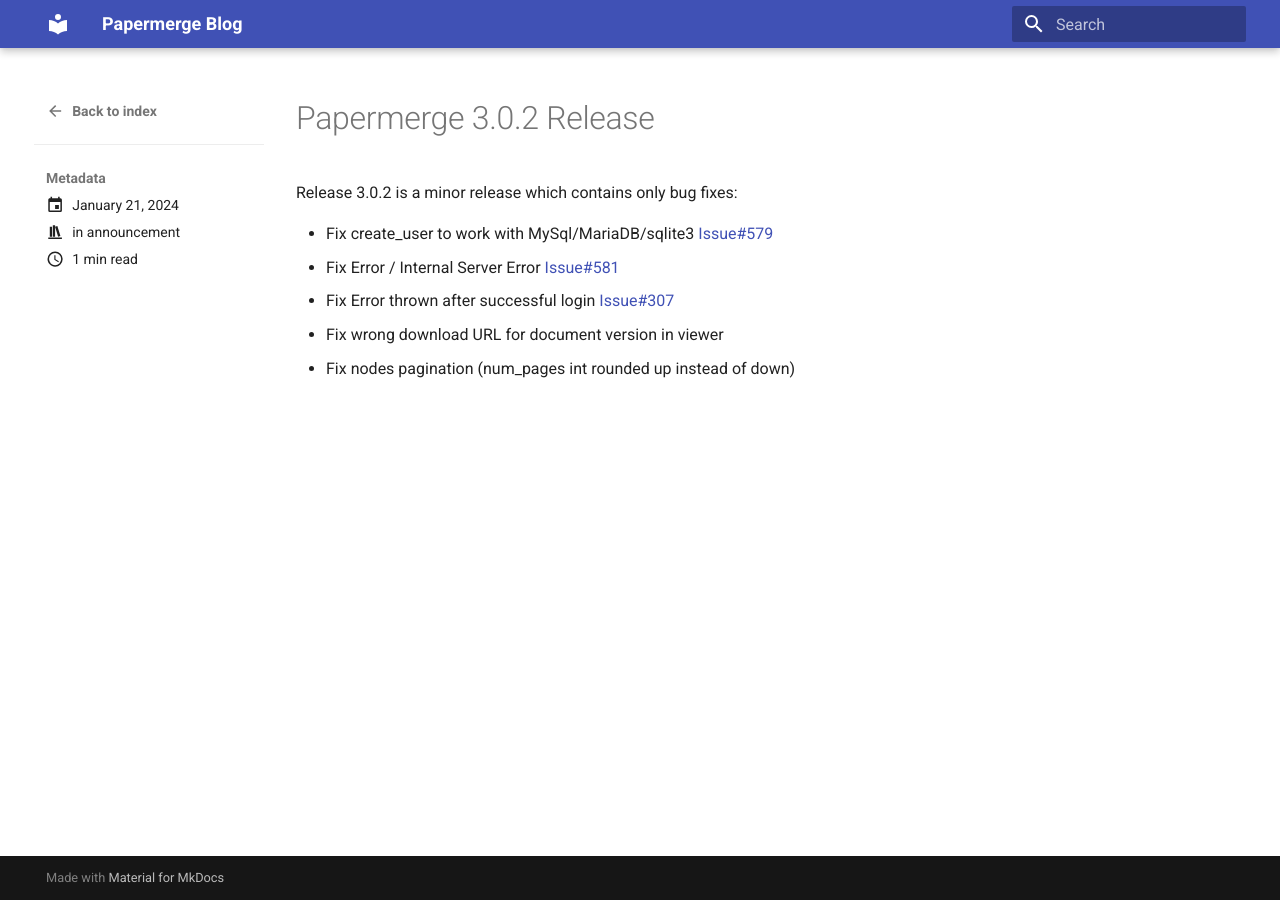
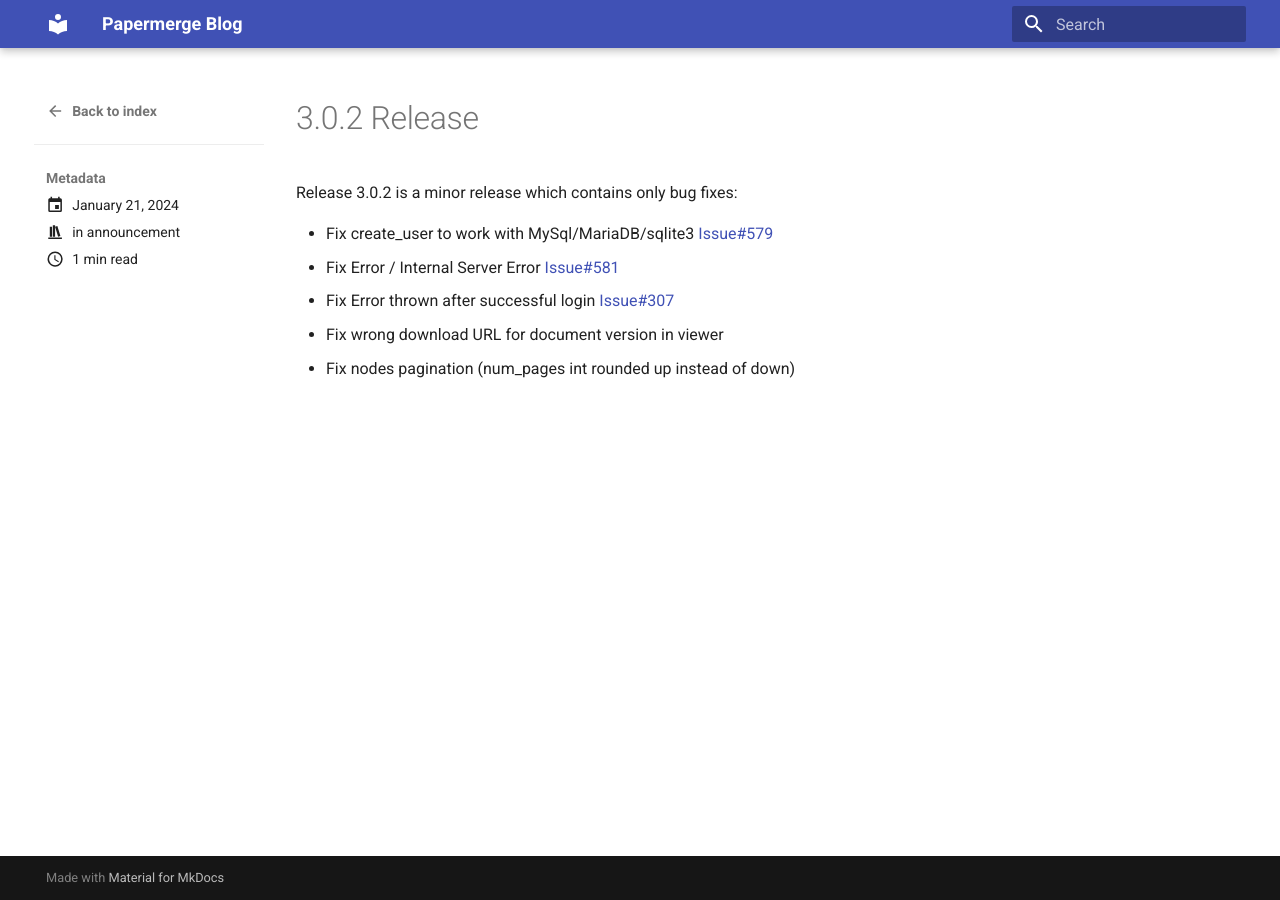
Before and after one commit to papermerge/blog, an MkDocs documentation site: the page built from docs/posts/03-annoucement-3-0-2.md, in a window 1280 px wide. Built offline with MkDocs 1.6.1 and Material for MkDocs 9.7.7, drawn with Linux system fonts in a browser that asks for light colours.

Commit message:
minor adjustment

```diff
--- a/docs/posts/03-annoucement-3-0-2.md
+++ b/docs/posts/03-annoucement-3-0-2.md
@@ -6,7 +6,7 @@
   - announcement
 ---
 
-# Papermerge 3.0.2 Release
+# 3.0.2 Release
 
 Release 3.0.2 is a minor release which contains only bug fixes:
 
```
